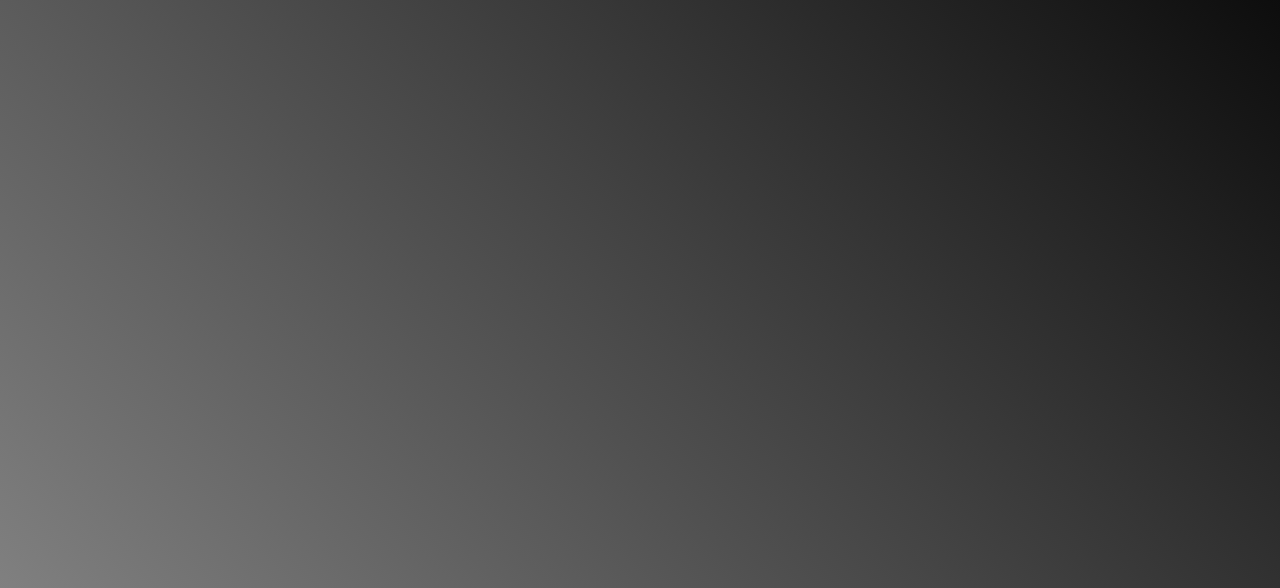
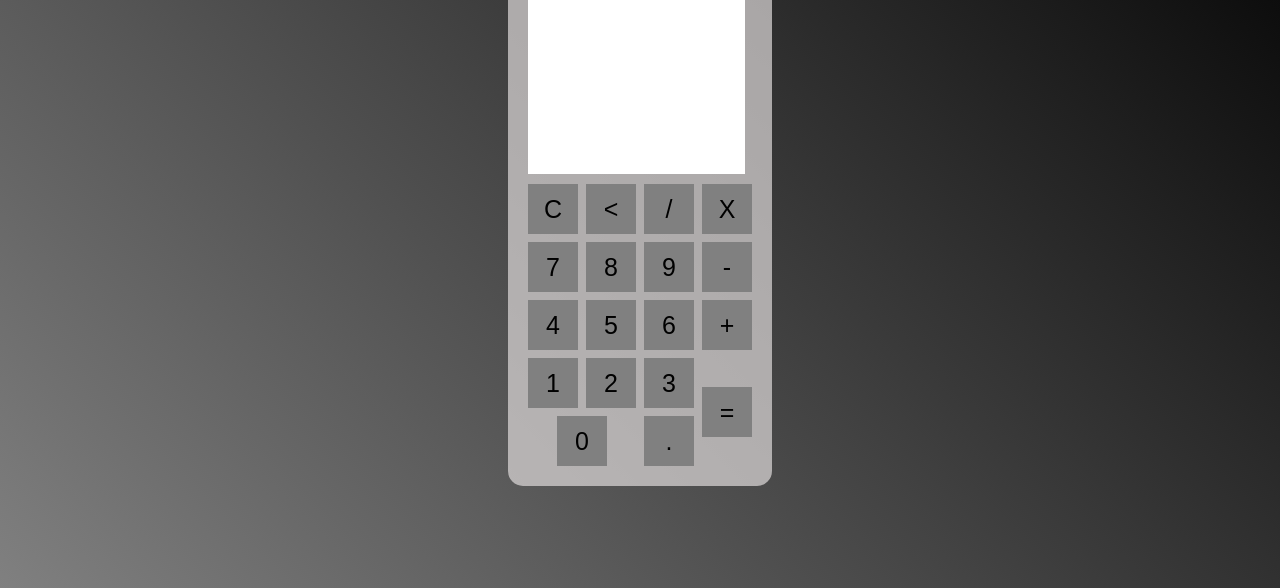
Before and after one commit to rafsllini/rafsllini09, a plain HTML site: page index.html in a window 1280 px wide. Shown: the part 212-800 px from the top of the page. Drawn offline with Linux system fonts and the light colour scheme.

Commit message:
Add files via upload

```diff
--- a/styles.css
+++ b/styles.css
@@ -9,3 +9,36 @@
     font-family: 'Times New Roman', Times, serif;
     text-align: center;
 }
+.Calculadora{
+    position: absolute;
+    background-color: rgba(222,219,219,0.7);
+    top: 50%;
+    left: 50%;
+    transform: translate(-50%,-50%);
+    border-radius: 15px;
+    padding: 15px;
+    font-size: 20px;
+}
+.botao{
+    width: 50px;
+    height: 50px;
+    margin: 3px;
+    font-size: 25px;
+    cursor: pointer;
+    background-color: gray;
+    border: none;
+    color: black;
+}
+.botao:hover{
+    background-color: black;
+    color: white;
+}
+#resultado{
+    background-color: white;
+    width: 207px;
+    height: 207px;
+    margin: 5px;
+    color: black;
+    text-align: right;
+    padding: 5px;
+}
```
Also changed, not shown: 1 other file.
